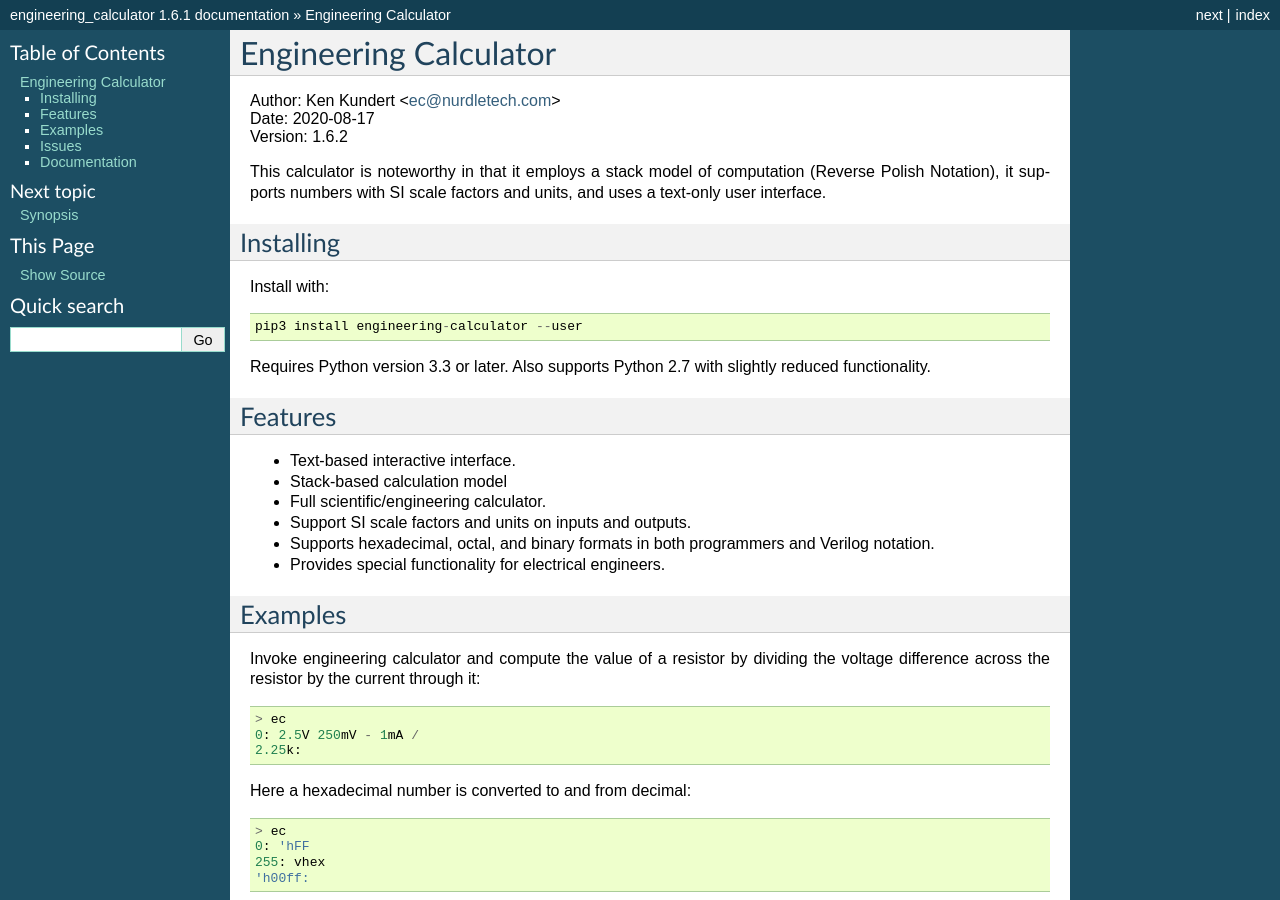
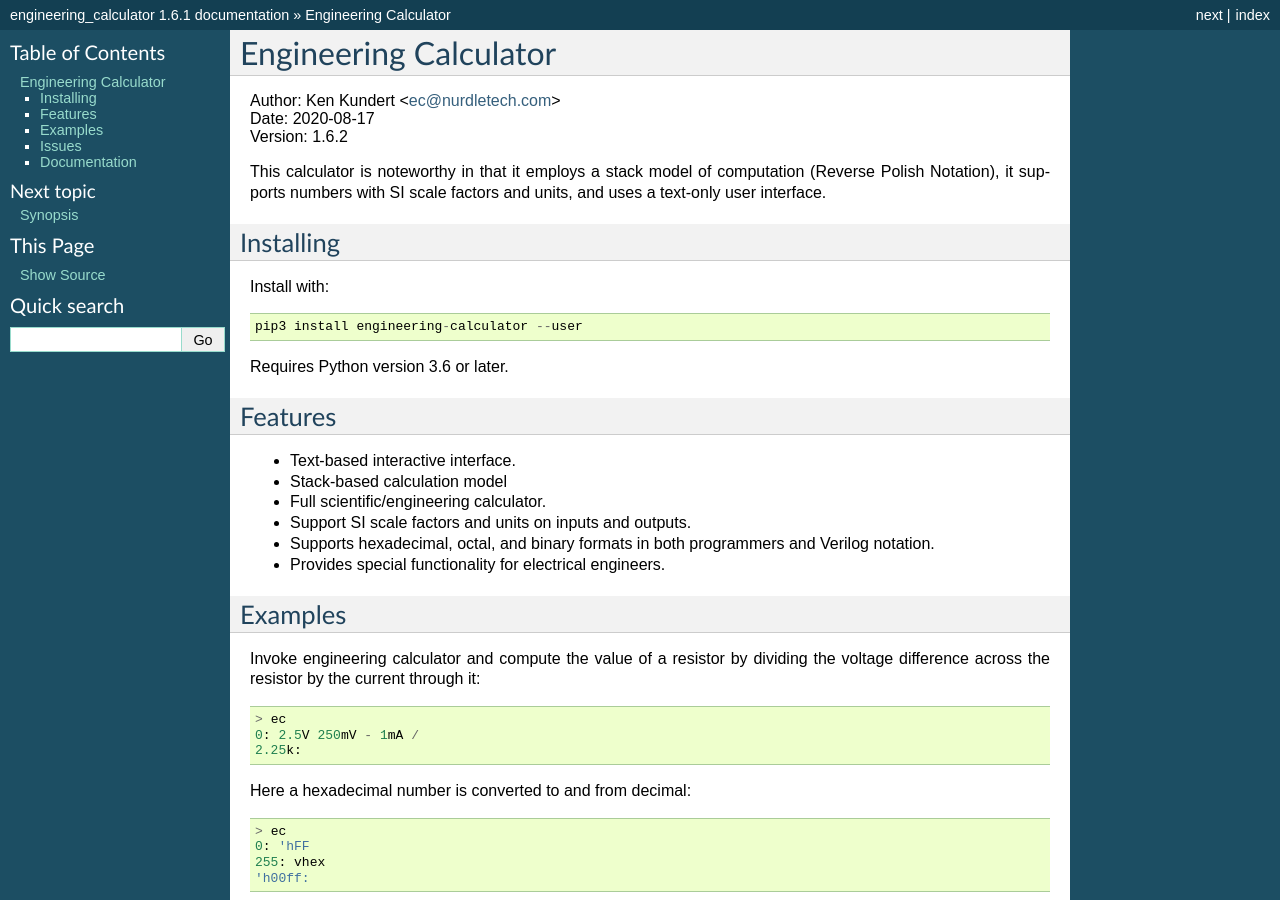
Before and after one commit to KenKundert/ec, a Sphinx documentation site: the page built from doc/index.rst, in a window 1280 px wide and 900 px high. Built offline with Sphinx 7.4.7, drawn with Linux system fonts in a browser that asks for light colours.

```diff
--- a/doc/index.rst
+++ b/doc/index.rst
@@ -18,8 +18,7 @@ Install with::
 
     pip3 install engineering-calculator --user
 
-Requires Python version 3.3 or later. Also supports Python 2.7 with slightly
-reduced functionality.
+Requires Python version 3.6 or later.
 
 
 Features
```
Also changed, not shown: README.rst (+5 -2 lines).
